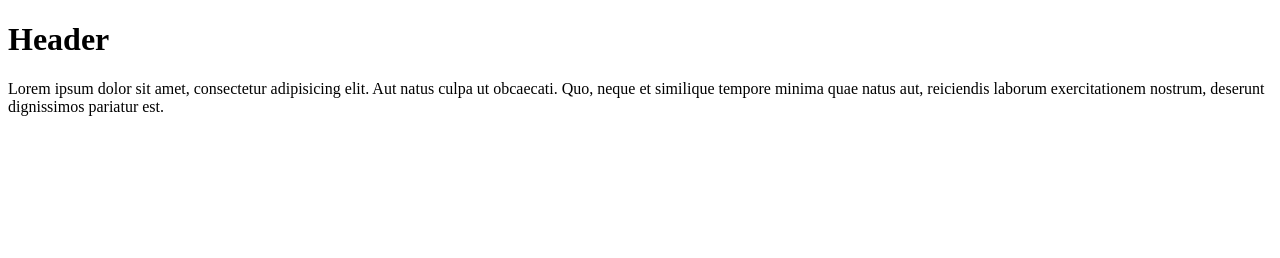
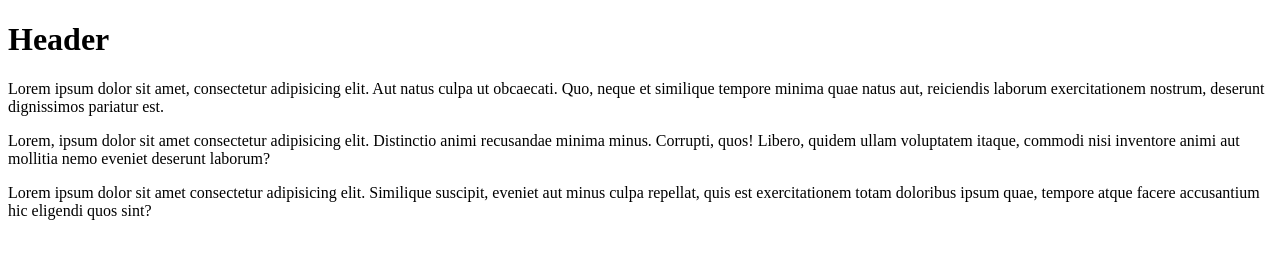
Before and after one commit to smadych/testRep, a plain HTML site: page index.html in a window 1280 px wide. Drawn offline with Linux system fonts and the light colour scheme.

Commit message:
add styles and loream

```diff
--- a/index.html
+++ b/index.html
@@ -8,5 +8,9 @@
 <body>
     <h1>Header</h1>
         <p>Lorem ipsum dolor sit amet, consectetur adipisicing elit. Aut natus culpa ut obcaecati. Quo, neque et similique tempore minima quae natus aut, reiciendis laborum exercitationem nostrum, deserunt dignissimos pariatur est.</p>
+    <div>
+        <p>Lorem, ipsum dolor sit amet consectetur adipisicing elit. Distinctio animi recusandae minima minus. Corrupti, quos! Libero, quidem ullam voluptatem itaque, commodi nisi inventore animi aut mollitia nemo eveniet deserunt laborum?</p>
+        <p>Lorem ipsum dolor sit amet consectetur adipisicing elit. Similique suscipit, eveniet aut minus culpa repellat, quis est exercitationem totam doloribus ipsum quae, tempore atque facere accusantium hic eligendi quos sint?</p>
+    </div>
 </body>
 </html>
--- /dev/null
+++ b/style.css
@@ -0,0 +1,4 @@
+* {
+    margin: 0;
+    padding: 0;
+}
```
